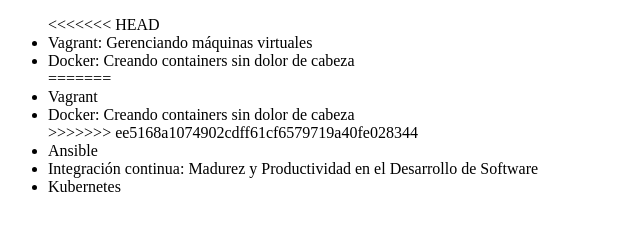
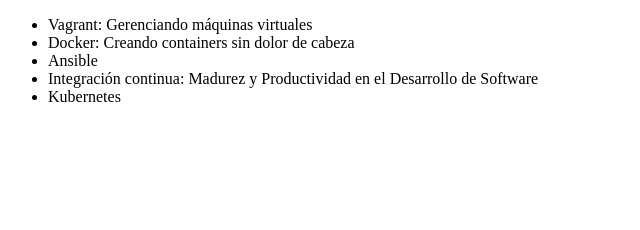
Before and after one commit to AgonzaEng/alura-git, a plain HTML site: page index.html in a window 1280 px wide. Shown: the whole page, without its empty margins (0-640 px from the left). Drawn offline with Linux system fonts and the light colour scheme.

Commit message:
Corrigiendo

```diff
--- a/index.html
+++ b/index.html
@@ -6,13 +6,8 @@
 </head>
 <body>
      <ul>
-<<<<<<< HEAD
          <li> Vagrant: Gerenciando máquinas virtuales  </li>
          <li> Docker: Creando containers sin dolor de cabeza </li>
-=======
-         <li> Vagrant </li>
-         <li> Docker: Creando containers sin dolor de cabeza </li>
->>>>>>> ee5168a1074902cdff61cf6579719a40fe028344
          <li> Ansible </li>
          <li> Integración continua: Madurez y Productividad en el Desarrollo de Software </li>
          <li> Kubernetes </li>
```
